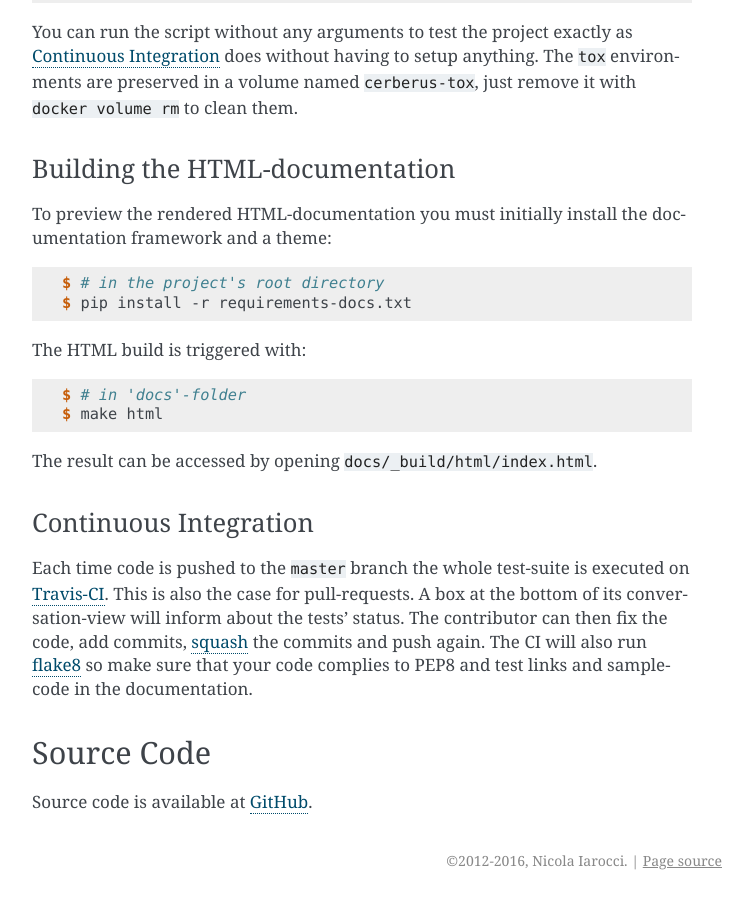
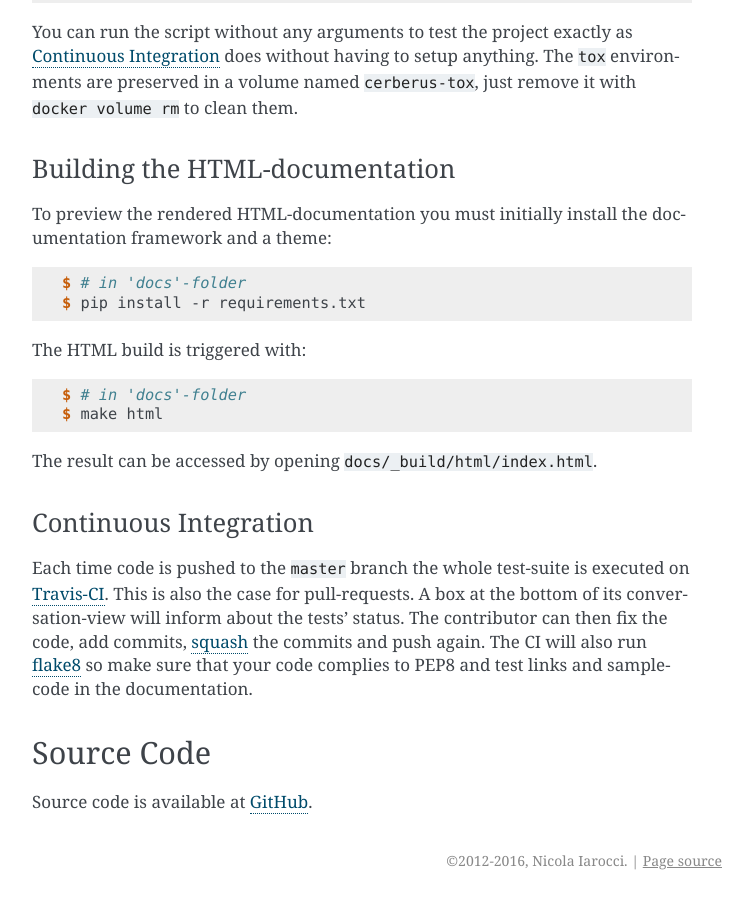
Before and after one commit to pyeve/cerberus, a Sphinx documentation site: the page built from docs/contribute.rst, in a window 1280 px wide and 900 px high, scrolled down 2866 px. Shown: the whole window, without its empty margins (388-1141 px from the left). Built offline with Sphinx 7.4.7, drawn with Linux system fonts in a browser that asks for light colours; comment, search, counter and statistics services are not loaded.

```diff
--- a/docs/api.rst
+++ b/docs/api.rst
@@ -60,11 +60,11 @@ Some codes are actually reserved to mark a shared property of different errors.
 These are useful as bitmasks while processing errors. This is the list of the
 reserved codes:
 
-============= ======== === ==================================================
+============= ======== === ===================================================
 ``0110 0000`` ``0x60``  96 An error that occurred during normalization.
 ``1000 0000`` ``0x80`` 128 An error that contains child errors.
-``1001 0000`` ``0x90`` 144 An error that was emitted by one of the *of-rules.
-============= ======== === ==================================================
+``1001 0000`` ``0x90`` 144 An error that was emitted by one of the \*of-rules.
+============= ======== === ===================================================
 
 None of these bits in the upper nibble must be used to enumerate error
 definitions, but only to mark one with the associated property.
--- a/docs/contribute.rst
+++ b/docs/contribute.rst
@@ -86,8 +86,8 @@ documentation framework and a theme:
 
 .. code-block:: console
 
-    $ # in the project's root directory
-    $ pip install -r requirements-docs.txt
+    $ # in 'docs'-folder
+    $ pip install -r requirements.txt
 
 The HTML build is triggered with:
 
```
Also changed, not shown: 2 other files.
